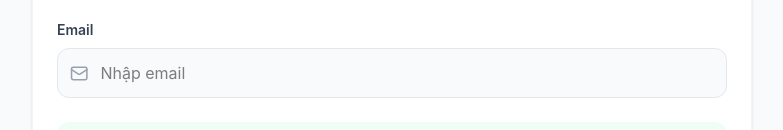
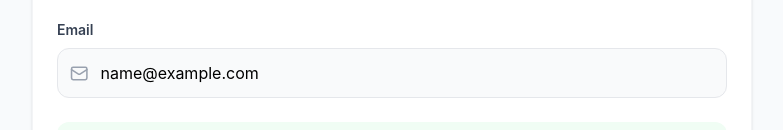
Before and after one commit to legiaminh043-spec/travelgo, a React (Vite) app: page /booking in a window 1280 px wide. Shown: the part 1499-1629 px from the top of the page, without its empty margins (56-839 px from the left). Built offline with nearby package versions, Linux system fonts and the light colour scheme; sample sign-in values are in the browser's storage.

Commit message:
feat: auto fill passenger information (#14)

```diff
--- a/src/pages/Booking.jsx
+++ b/src/pages/Booking.jsx
@@ -16,9 +16,25 @@ function Booking() {
   const location = useLocation();
   const navigate = useNavigate();
 
-  const [fullName, setFullName] = useState("");
-  const [phone, setPhone] = useState("");
-  const [email, setEmail] = useState("");
+  const currentUser = (() => {
+    try {
+      const savedUser = localStorage.getItem("travelgoUser");
+      return savedUser ? JSON.parse(savedUser) : null;
+    } catch (error) {
+      console.error("Không thể đọc tài khoản hiện tại:", error);
+      return null;
+    }
+  })();
+
+  const [fullName, setFullName] = useState(
+    currentUser?.fullName || ""
+  );
+  const [phone, setPhone] = useState(
+    currentUser?.phone || ""
+  );
+  const [email, setEmail] = useState(
+    currentUser?.email || ""
+  );
   const [selectedSeat, setSelectedSeat] = useState("");
 
   const searchParams = new URLSearchParams(location.search);
```
